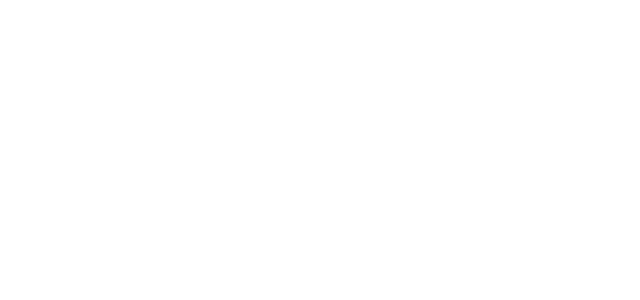
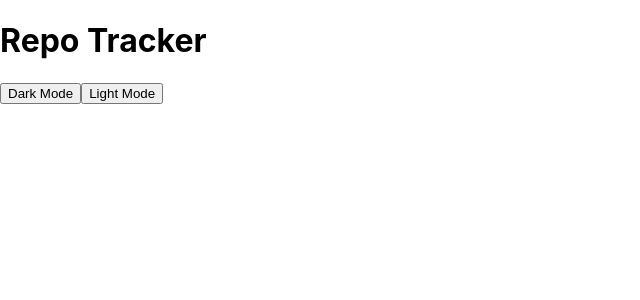
Before and after one commit to evelyn516/repo-assignment, a React (Create React App) app in the folder repo-pro/: page / in a window 1280 px wide. Shown: the top 300 px of the page, without its empty margins (0-640 px from the left). Built offline with nearby package versions, Linux system fonts and the light colour scheme.

Commit message:
working, basic setup achieved

```diff
--- /dev/null
+++ b/package.json
@@ -0,0 +1,5 @@
+{
+  "dependencies": {
+    "react-router-dom": "^6.3.0"
+  }
+}
--- a/repo-pro/src/App.js
+++ b/repo-pro/src/App.js
@@ -1,13 +1,11 @@
 import React from 'react';
-import { Routes, Route } from 'react-router-dom';
-
+import Header from './components/Header';
 
 function App() {
     return (
         <div id="app">
-            <main>
+          <Header />
 
-            </main>
         </div>
     )
 }
```
Also changed, not shown: 1 other file (tests, documents, lock files or other folders).
